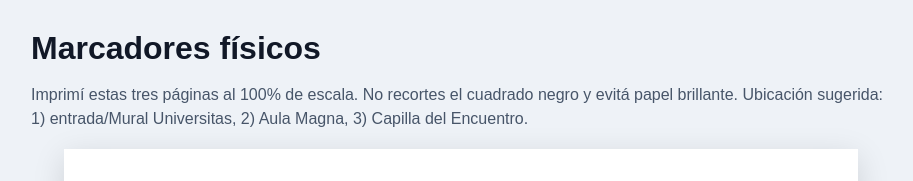
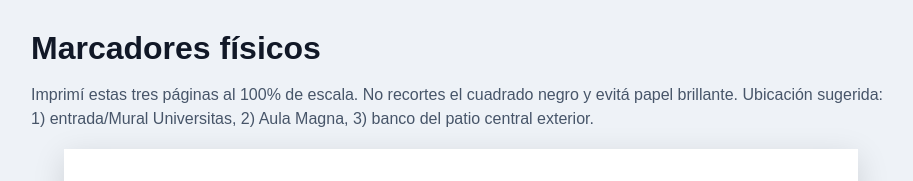
Before and after one commit to abidart08/sacre-coeur-ar, a website: page markers.html in a window 1280 px wide. Shown: the top 181 px of the page, without its empty margins (179-1092 px from the left). Drawn offline with Linux system fonts and the light colour scheme.

Commit message:
Update final marker location

```diff
--- a/markers.html
+++ b/markers.html
@@ -20,14 +20,14 @@ p{color:#475569;line-height:1.5}
 window.addEventListener('DOMContentLoaded',()=>{
   SacreMarkers.drawPrintableMarker(document.getElementById('m1'),1,'MARCADOR 1 · INICIO','Entrada / Mural Universitas');
   SacreMarkers.drawPrintableMarker(document.getElementById('m2'),2,'MARCADOR 2 · LA LLAVE','Aula Magna');
-  SacreMarkers.drawPrintableMarker(document.getElementById('m3'),3,'MARCADOR 3 · EL TESORO','Capilla del Encuentro');
+  SacreMarkers.drawPrintableMarker(document.getElementById('m3'),3,'MARCADOR 3 · EL TESORO','Banco del patio central exterior');
 });
 </script>
 </head>
 <body>
 <header>
 <h1>Marcadores físicos</h1>
-<p>Imprimí estas tres páginas al 100% de escala. No recortes el cuadrado negro y evitá papel brillante. Ubicación sugerida: 1) entrada/Mural Universitas, 2) Aula Magna, 3) Capilla del Encuentro.</p>
+<p>Imprimí estas tres páginas al 100% de escala. No recortes el cuadrado negro y evitá papel brillante. Ubicación sugerida: 1) entrada/Mural Universitas, 2) Aula Magna, 3) banco del patio central exterior.</p>
 </header>
 <section class="sheet"><canvas id="m1"></canvas><div class="note">Este inicia la historia y dirige al Aula Magna.</div></section>
 <section class="sheet"><canvas id="m2"></canvas><div class="note">Este revela la llave y dirige a la Capilla del Encuentro.</div></section>
```
